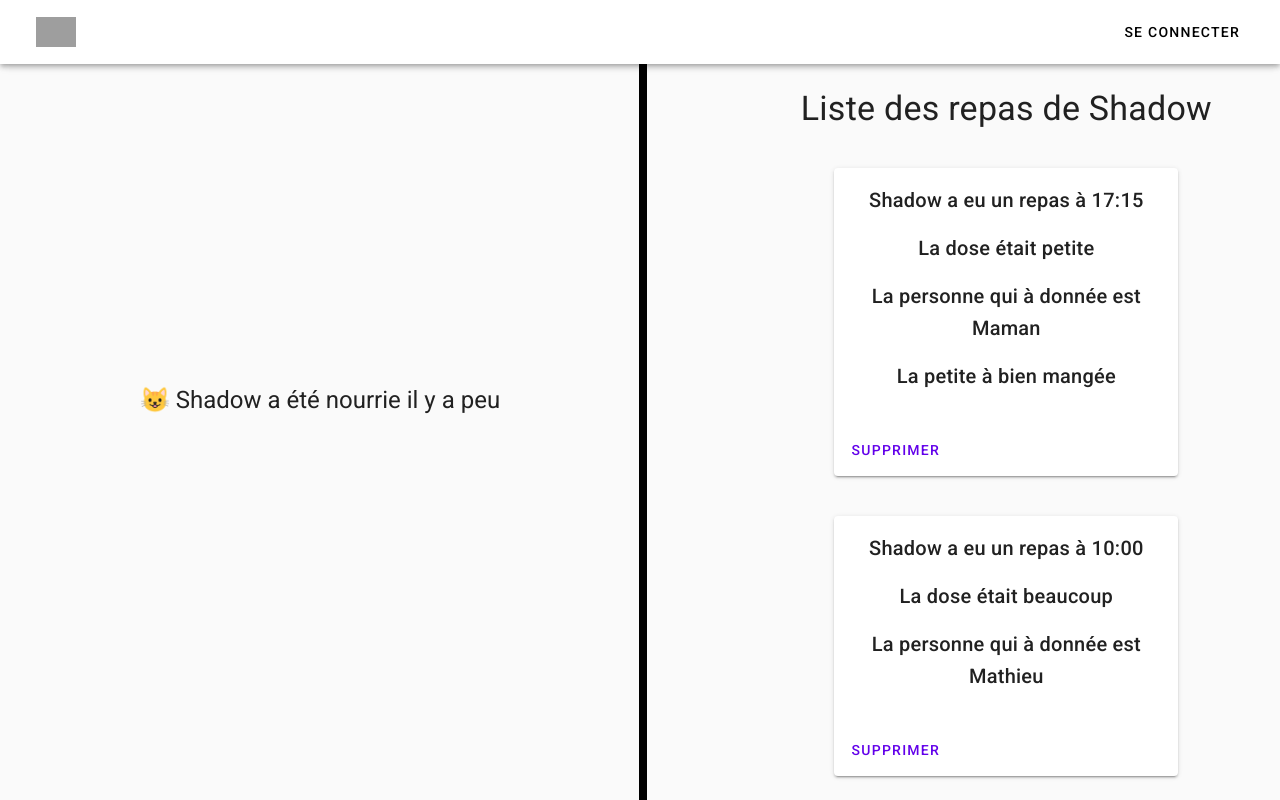
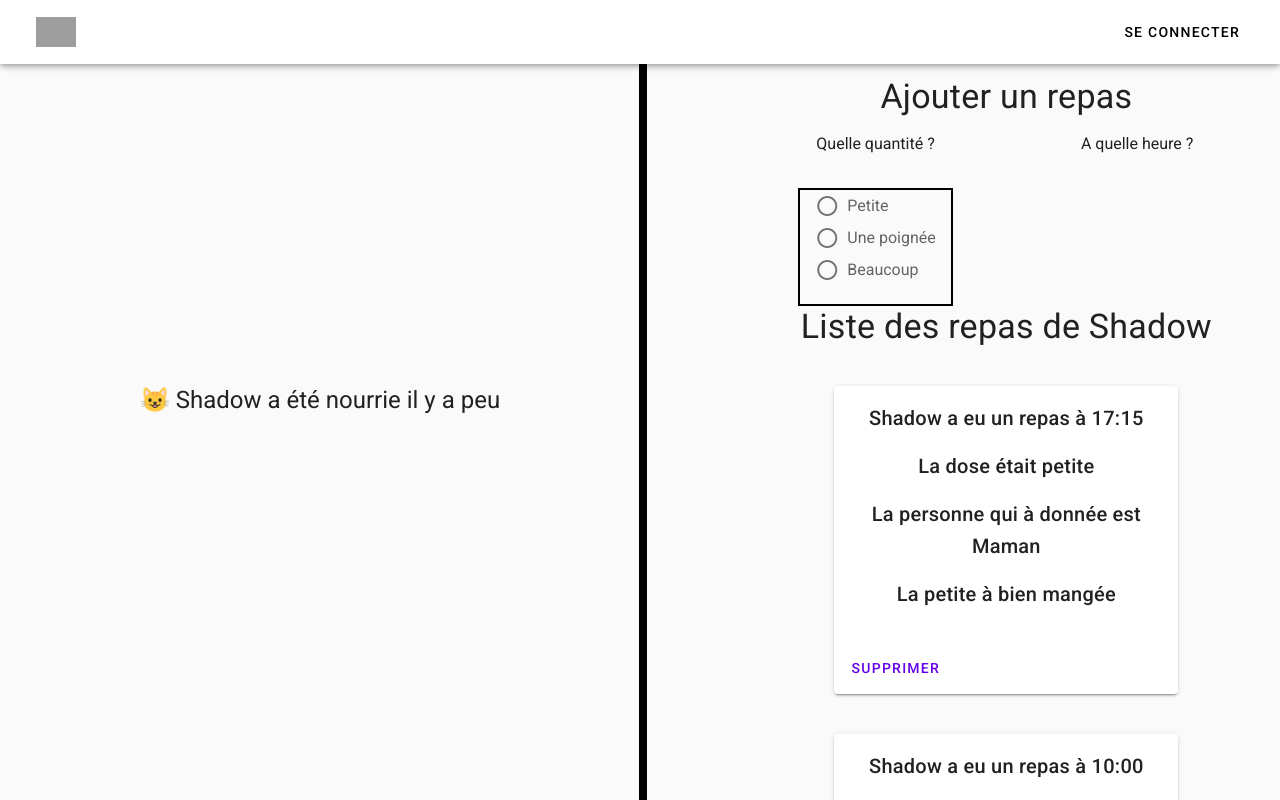
Before and after one commit to CauquilM/hungryshadow, a Vue app: page / in a window 1280 px wide. Shown: the top 800 px of the page. Built offline with nearby package versions, Linux system fonts and the light colour scheme; grey boxes are pictures that could not be loaded.

Commit message:
end of first version of radio group

```diff
--- /dev/null
+++ b/src/components/FeedingCreatePost.vue
@@ -0,0 +1,54 @@
+<template>
+  <div>
+    <p class="text-lg-h4">Ajouter un repas</p>
+    <v-row no-gutters justify="center">
+      <v-col cols="6">
+        <p>Quelle quantité ?</p>
+        <div class="flex-center">
+          <v-radio-group class="radio-group">
+            <v-radio
+              v-for="quantity in quantities"
+              :key="quantity.index"
+              :label="quantity.size"
+              :value="quantity.size"
+              :color="quantity.color"
+              class="v-label.theme--light"
+            ></v-radio>
+          </v-radio-group>
+        </div>
+      </v-col>
+      <v-col cols="6">
+        <p>A quelle heure ?</p>
+      </v-col>
+    </v-row>
+  </div>
+</template>
+<script>
+export default {
+  name: "FeedingCreatePost",
+  data() {
+    return {
+      quantities: [
+        { size: "Petite", color: "green darken-4" },
+        { size: "Une poignée", color: "orange darken-4" },
+        { size: "Beaucoup", color: "red darken-4" },
+      ],
+    };
+  },
+};
+</script>
+<style>
+.radio-group{
+    border: 2px solid black;
+    padding: 15px 15px 0 15px;
+}
+
+.v-label.theme--light {
+  color: black;
+}
+.flex-center {
+  display: flex;
+  flex-direction: column;
+  align-items: center;
+}
+</style>
--- a/src/views/Home.vue
+++ b/src/views/Home.vue
@@ -9,6 +9,7 @@
       </v-col>
       <v-col cols="5" class="text-center">
         <div v-if="isConnected">
+          <FeedingCreatePost />
           <FeedingPostList />
         </div>
         <h1 v-else class="text-lg-h4">
@@ -22,9 +23,10 @@
 <script>
 import DisplayHungerComponent from "@/components/DisplayHungerComponent.vue";
 import FeedingPostList from "@/components/FeedingPostList.vue";
+import FeedingCreatePost from "../components/FeedingCreatePost.vue";
 export default {
   name: "Home",
-  components: { DisplayHungerComponent, FeedingPostList },
+  components: { DisplayHungerComponent, FeedingPostList, FeedingCreatePost },
   data: () => ({
     isConnected: true,
   }),
```
Lines whose indentation alone changed are shown as unchanged.
